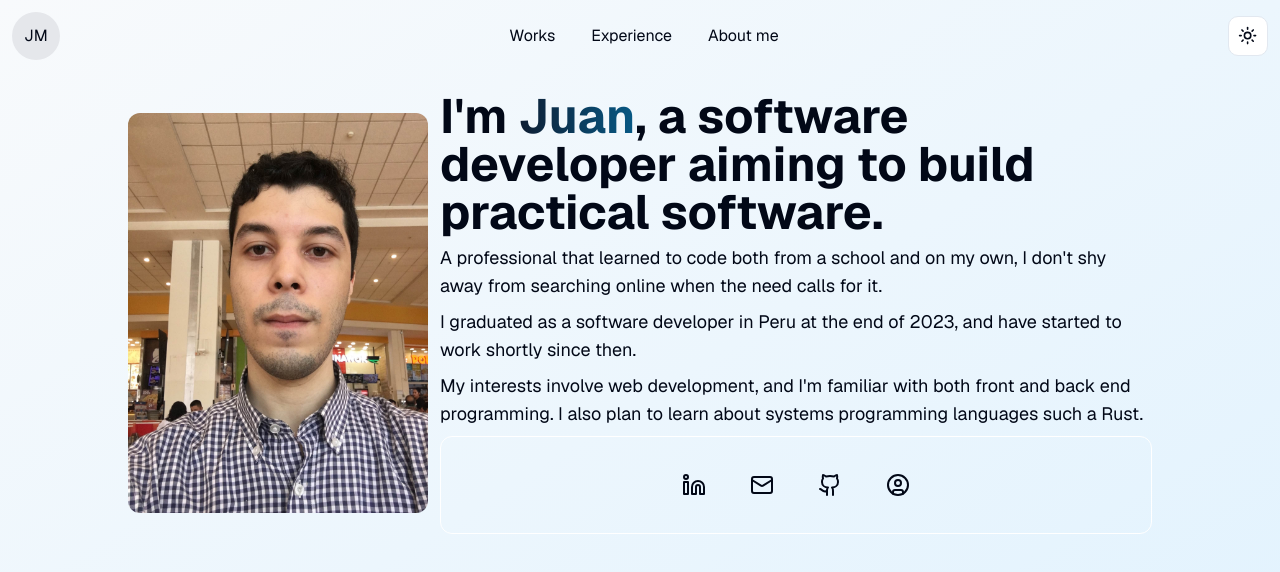
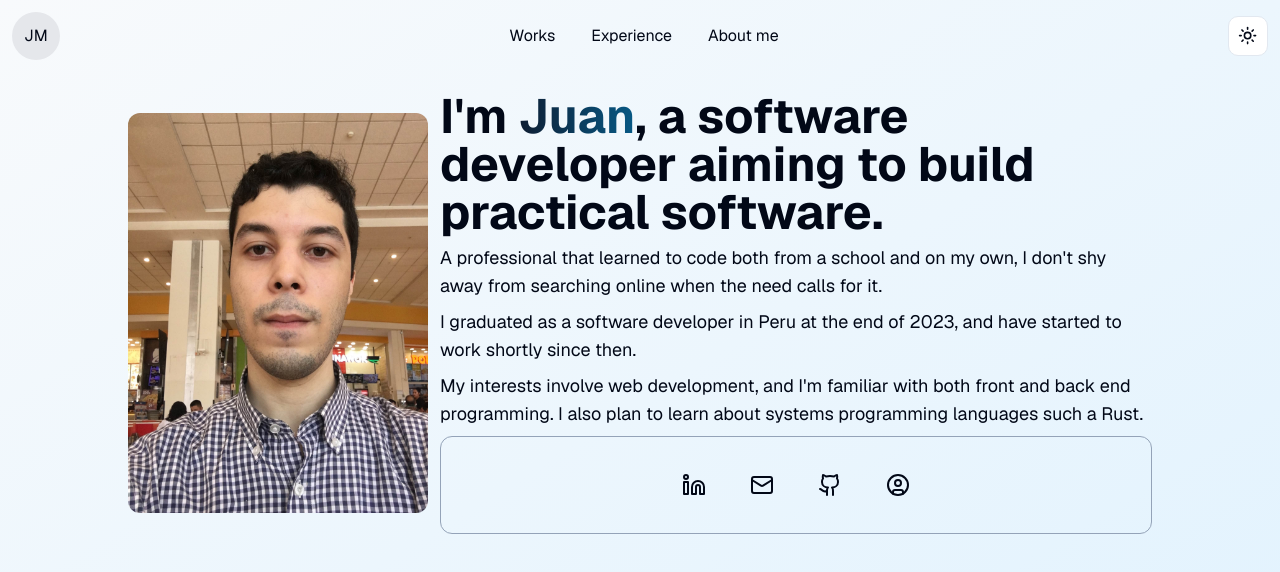
Before and after one commit to marc115/portfolio, a Next.js app: page /me in a window 1280 px wide. Shown: the top 572 px of the page. Built offline with nearby package versions, Linux system fonts and the light colour scheme.

Commit message:
fixing border color on light mode

```diff
--- a/app/me/page.tsx
+++ b/app/me/page.tsx
@@ -17,7 +17,7 @@ export default function Me() {
                     <p>A professional that learned to code both from a school and on my own, I don&apos;t shy away from searching online when the need calls for it.</p>
                     <p>I graduated as a software developer in Peru at the end of 2023, and have started to work shortly since then. </p>
                     <p>My interests involve web development, and I&apos;m familiar with both front and back end programming. I also plan to learn about systems programming languages such a Rust.</p>
-                    <div className='border border-white p-5 rounded-lg flex items-center justify-center gap-x-3'>
+                    <div className='border border-slate-400 dark:border-white p-5 rounded-lg flex items-center justify-center gap-x-3'>
                         {
                             socials.map((social) => (
                                 <Link href={social.link} key={social.link} target='_blank'
```
